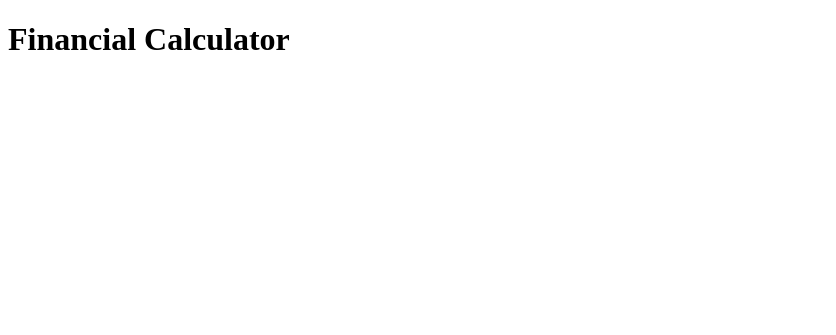
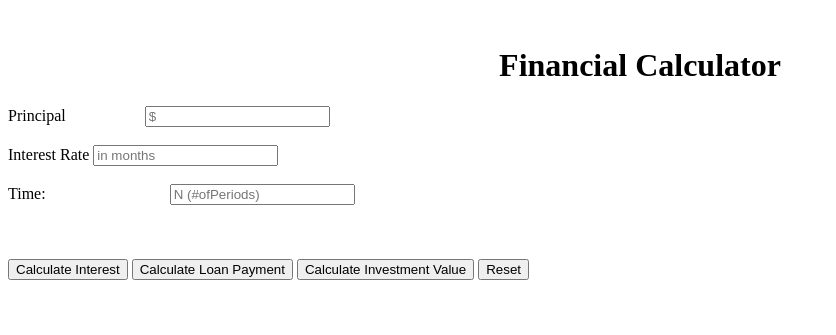
Before and after one commit to Praneetbandi1/Simple-Financial-Calculator-using-ES6-Modules-Challenge-1, a plain HTML site: page index.html in a window 1280 px wide. Shown: the whole page, without its empty margins (0-836 px from the left). Drawn offline with Linux system fonts and the light colour scheme.

Commit message:
Develop investment return calculation module

```diff
--- a/index.html
+++ b/index.html
@@ -4,11 +4,33 @@
 
 <head>
     <title>Financial Calculator</title>
-    <script src="main.js"></script>
+    <script type="module" src="main.js"></script>
 </head>
 
 <body>
-    <h1> Financial Calculator</h1>
+    <div>
+<br>
+<h1 style="text-align:center">Financial Calculator</h1>
+<label>Principal</label>
+<input type="number" name="principal" placeholder="$" style="margin-left: 75px">
+<br><br>
+<label>Interest Rate </label>
+<input type="number" name="rate" id="rate" placeholder="in months" style="margin-left: 100 px">
+<br><br>
+<label>Time:</label>
+<input type="number" name="n" id="n" placeholder="N (#ofPeriods)" style="margin-left:120px">
+<br><br><br><br>
+<button id="interestRateCalculator"> Calculate Interest</button>
+<button id="loanPaymentCalculator">Calculate Loan Payment</button>
+<button id="investmentReturnCalculator"> Calculate Investment Value </button>
+<button id="reset">Reset</button>
+<br>
+<p id="interestRateResult"></p>
+<p id="loanPaymentResult"></p>
+<p id="investmentReturnResult"></p>
+<br><br>
+
+    </div>
 </body>
 
 </html>
```
